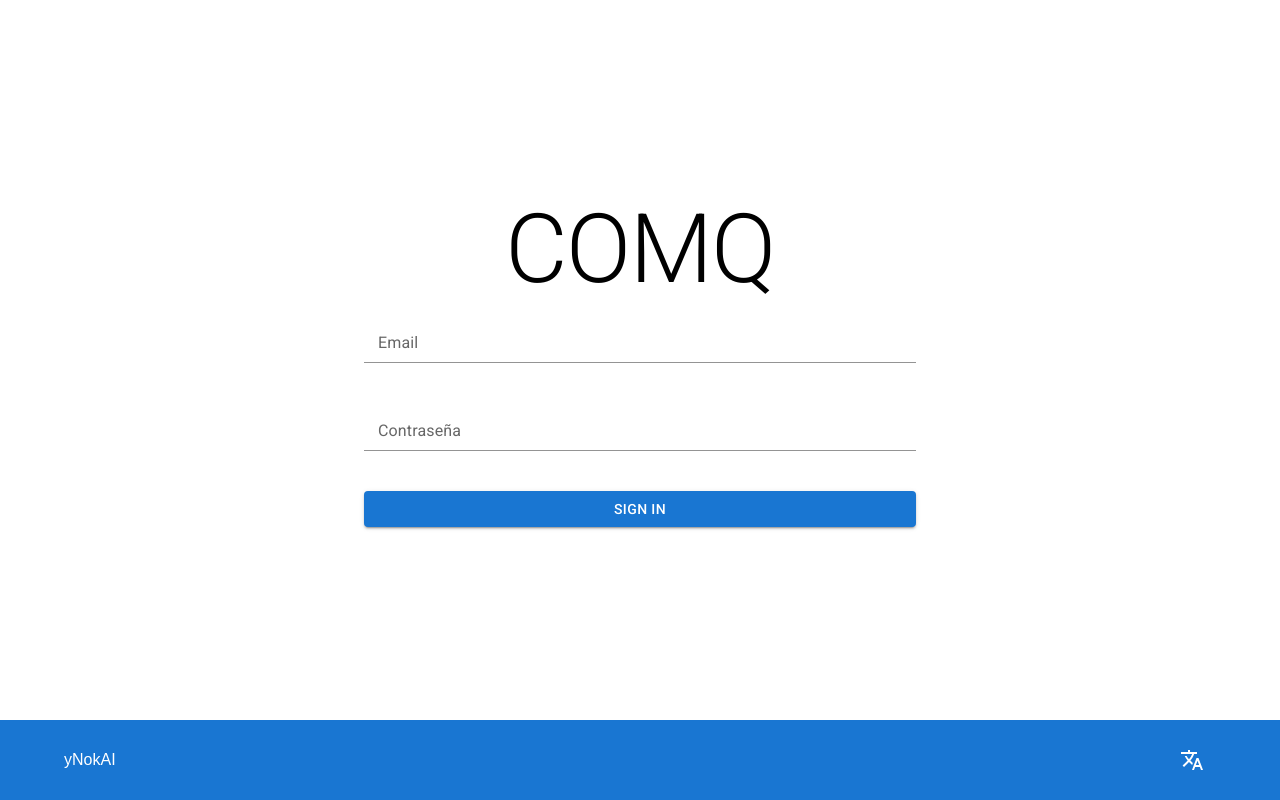
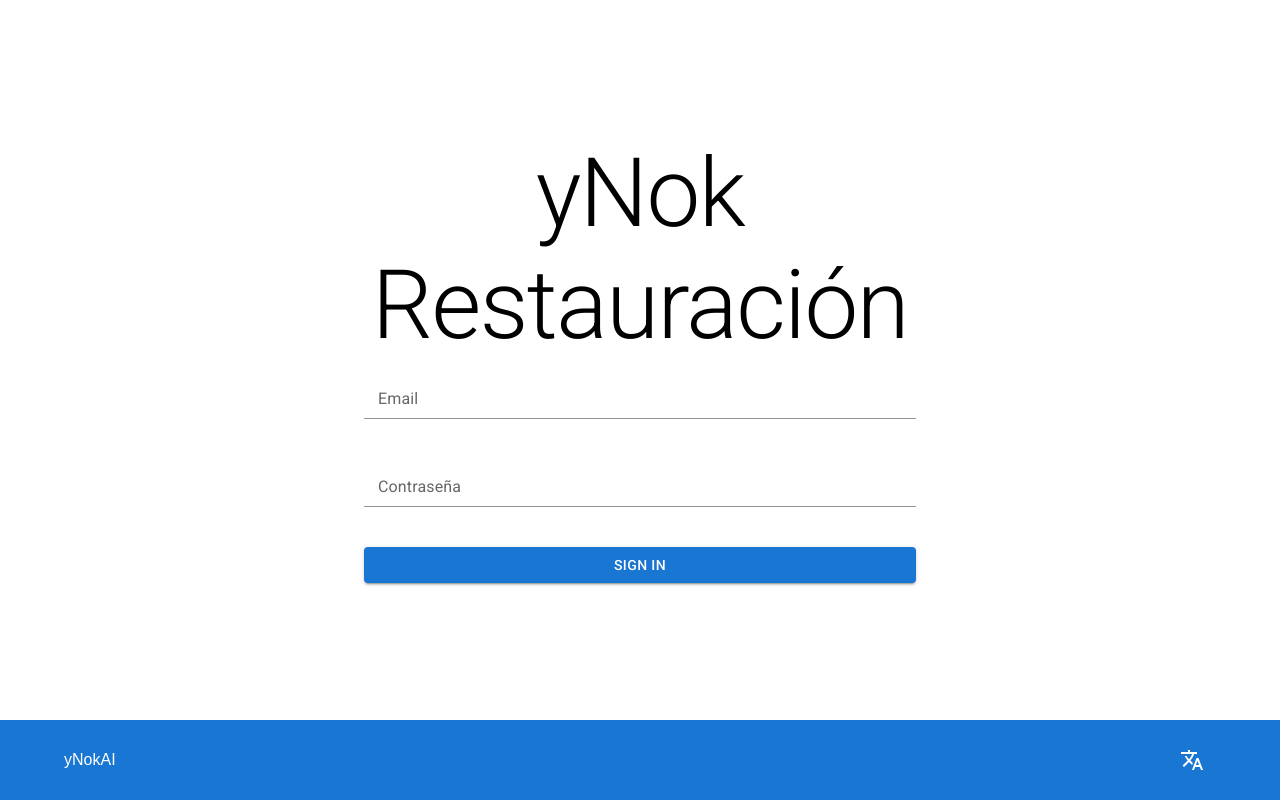
Before and after one commit to garnetprojects/ynokai-restauracion-ui, a React (Vite) app: page / in a window 1280 px wide. Built offline with nearby package versions, Linux system fonts and the light colour scheme; no server answers.

Commit message:
logoapp nombre

```diff
--- a/src/components/LogoApp.jsx
+++ b/src/components/LogoApp.jsx
@@ -67,7 +67,7 @@ const LogoApp = ({ version = '' }) => {
         />
       )}
 
-      {!urlLogo && <Typography variant="h1">COMQ</Typography>}
+      {!urlLogo && <Typography variant="h1">yNok Restauración</Typography>}
     </>
   );
 };
```
